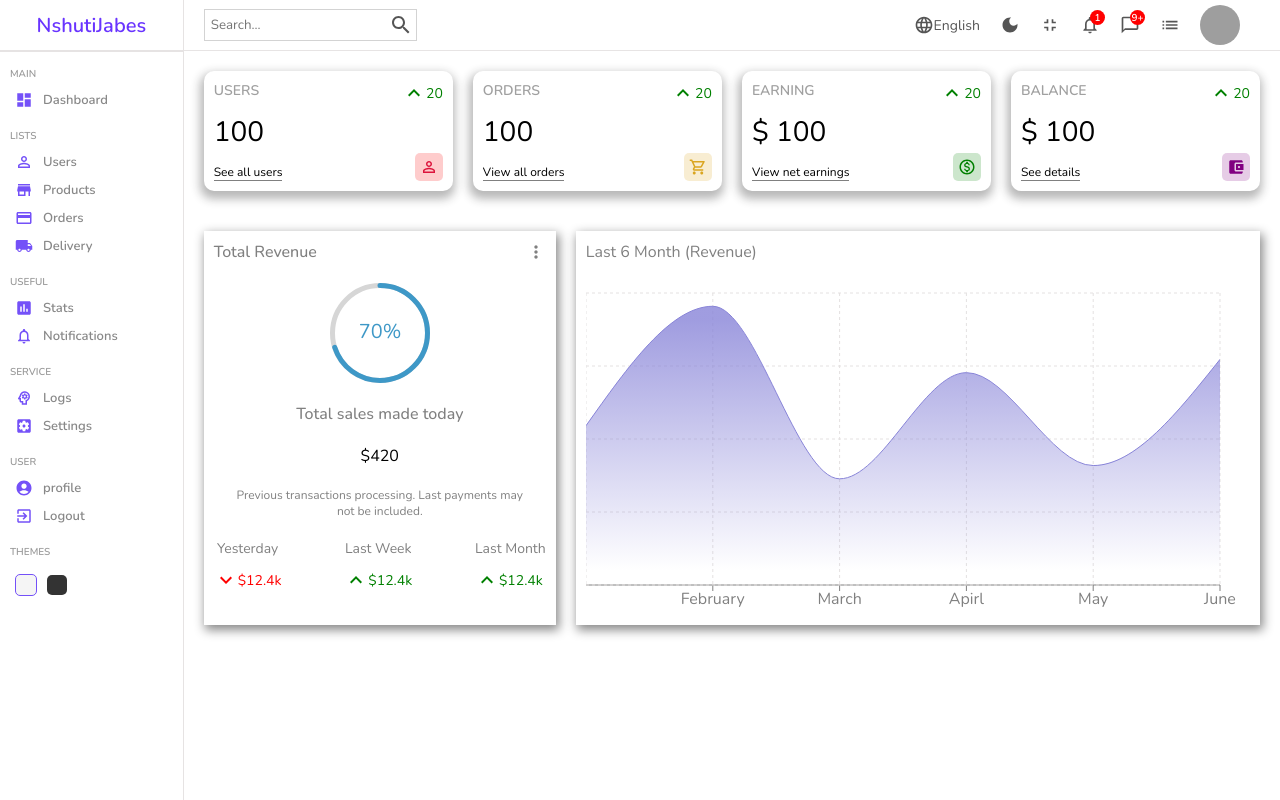
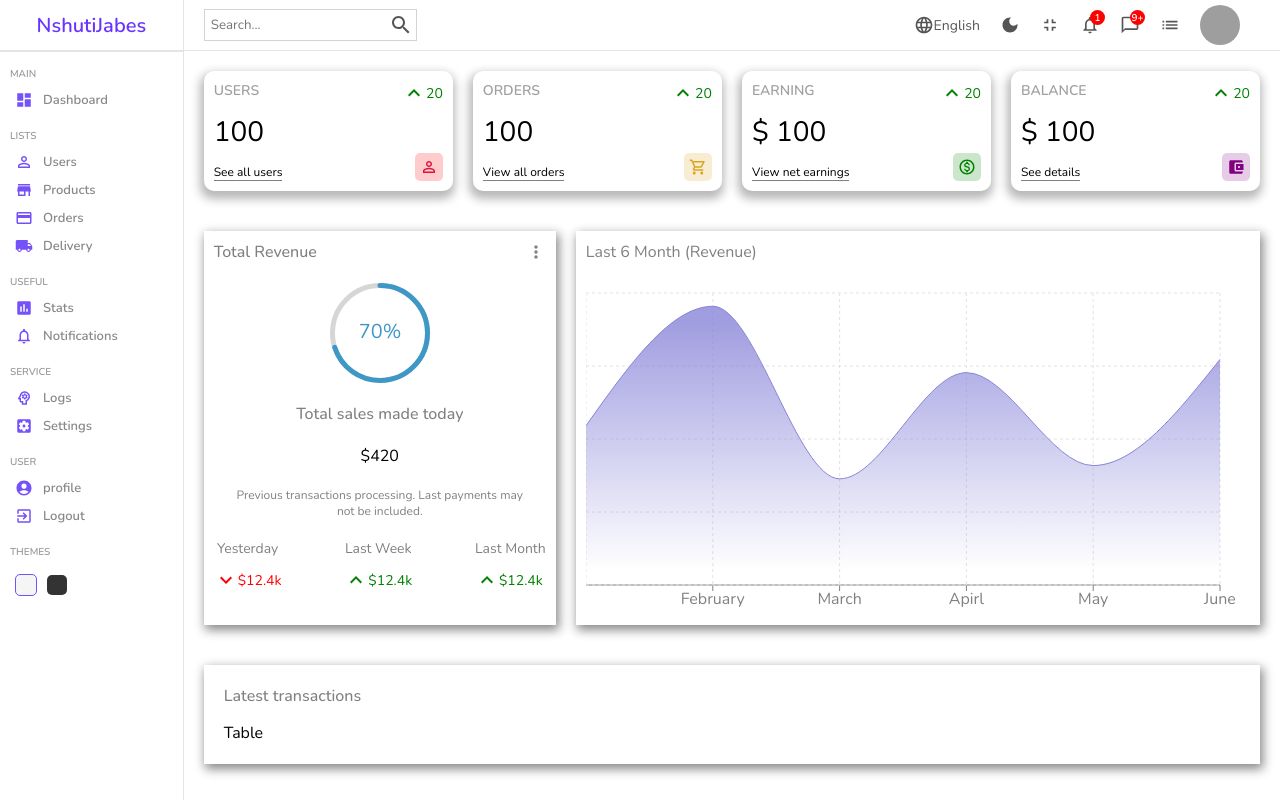
Before and after one commit to n-jabes/admin_dashboard, a React (Create React App) app: page / in a window 1280 px wide. Built offline with nearby package versions, Linux system fonts and the light colour scheme; grey boxes are pictures that could not be loaded; a web font is replaced by a local one.

Commit message:
working on the table section of  the homepage under the charts

```diff
--- a/src/components/chart/Chart.jsx
+++ b/src/components/chart/Chart.jsx
@@ -1,5 +1,5 @@
 import "./chart.scss"
-import { AreaChart, Area, XAxis, YAxis, CartesianGrid, Tooltip, ResponsiveContainer } from 'recharts';
+import { AreaChart, Area, XAxis, CartesianGrid, Tooltip, ResponsiveContainer } from 'recharts';
 
 function Chart() {
   const data = [
--- /dev/null
+++ b/src/components/table/Table.jsx
@@ -0,0 +1,9 @@
+import "./table.scss"
+
+const Table = () => {
+  return (
+    <div className="table">Table</div>
+  )
+}
+
+export default Table
--- /dev/null
+++ b/src/components/table/table.scss
@@ -0,0 +1 @@
+.table{}
--- a/src/pages/home/Home.jsx
+++ b/src/pages/home/Home.jsx
@@ -3,6 +3,7 @@
 import Navbar from "../../components/navbar/Navbar"
 import Sidebar from "../../components/sidebar/Sidebar"
 import Widget from "../../components/widget/Widget"
+import Table from "../../components/table/Table"
 import "./home.scss"
 
 const Home = () => {
@@ -21,6 +22,11 @@
           <Featured/>
           <Chart/>
         </div>
+
+        <div className="listContainer">
+          <div className="listTitle"> Latest transactions</div>
+          <Table />
+        </div>
       </div>
     </div>
   )
--- a/src/pages/home/home.scss
+++ b/src/pages/home/home.scss
@@ -16,5 +16,18 @@
             padding: 20px;
             gap: 20px;
         }
+
+        .listContainer{
+            margin: 20px;
+            padding: 20px;
+            box-shadow: 2px 4px 10px 1px rgba(0,0,0,0.47);
+            -webkit-box-shadow: 2px 4px 10px 1px rgba(0,0,0,0.47);
+
+            .listTitle{
+                font-weight: 500;
+                color: gray;
+                margin-bottom: 15px;
+            }
+        }
     }
 }
```
